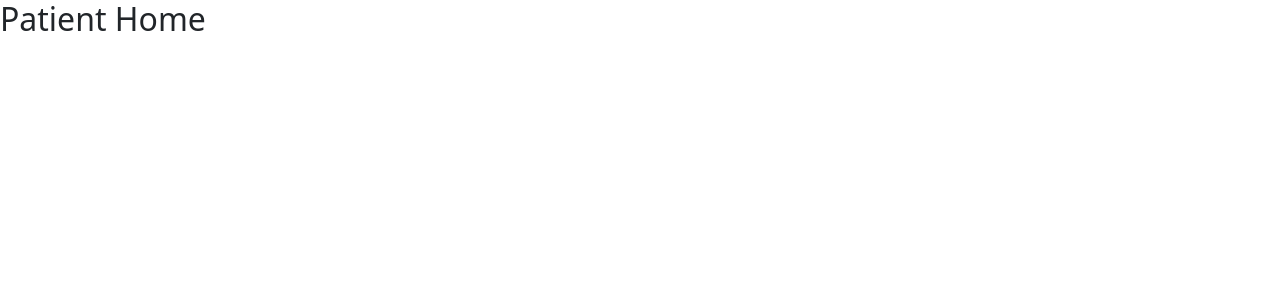
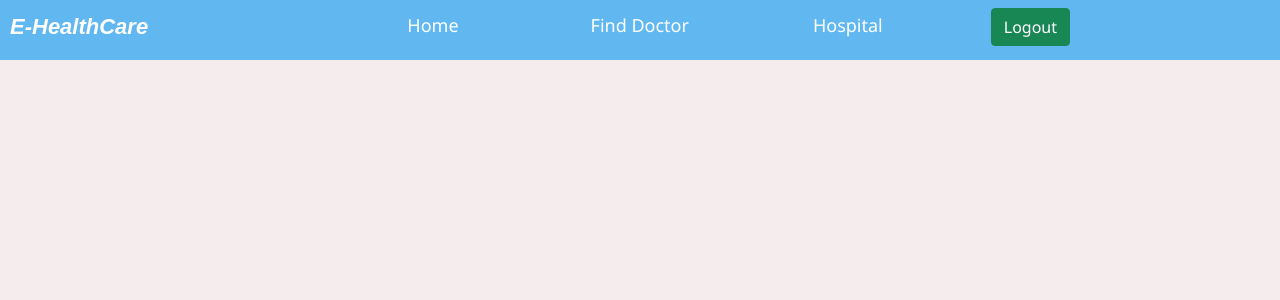
Before and after one commit to SamratHossain/HealthCare-Frontend, a React (Create React App) app: page /patient/home in a window 1280 px wide. Shown: the top 300 px of the page. Built offline with nearby package versions, Linux system fonts and the light colour scheme.

Commit message:
add doctor category

```diff
--- /dev/null
+++ b/src/Actions/PatientAction.js
@@ -0,0 +1,41 @@
+import axios from 'axios'
+import {
+    FIND_DOCTOR_REQUEST,
+    FIND_DOCTOR_SUCCESSFUL,
+    FIND_DOCTOR_FAILED,
+} from '../Constants/PatientConstants'
+
+
+export const findDoctor = () => async (dispatch, getState) => {
+    try{
+        dispatch({
+            type : FIND_DOCTOR_REQUEST
+        })
+
+        const {
+            userLogin : {userInfo}
+        } = getState()
+
+        const config = {
+            headers : {
+                'Content-Type' : 'application/json',
+                Authorization : `Bearer ${userInfo.data.access}`
+            }
+        }
+
+        const {data} = await axios.get(
+            "/api/doctors/view-category/",
+            config
+        )
+
+        dispatch({
+            type : FIND_DOCTOR_SUCCESSFUL,
+            payload : data
+        })
+    }catch(error){
+        dispatch({
+            type : FIND_DOCTOR_FAILED,
+            payload : error
+        })
+    }
+}
--- a/src/App.js
+++ b/src/App.js
@@ -10,7 +10,6 @@ import DoctorSignup from "./Screen/DoctorSignup";
 import PatientSignup from "./Screen/PatientSignup";
 import Login from "./Screen/Login";
 import DoctorHome from "./Screen/DoctorHome";
-import PatientHome from "./Screen/PatientHome";
 import DoctorProfile from "./Screen/DoctorProfile";
 import Qualification from "./Screen/Qualification";
 import Experience from "./Screen/Experience";
@@ -22,6 +21,9 @@ import UpdatePersonalInfo from "./Screen/DoctorScreen/UpdatePersonalInfo";
 import UpdateDoctorInfo from "./Screen/DoctorScreen/UpdateDoctorInfo";
 import UpdateQualification from "./Screen/DoctorScreen/UpdateQualification";
 import UpdateExperience from "./Screen/DoctorScreen/UpdateExperience";
+
+import PatientHome from "./Screen/PatientScreen/PatientHome";
+import FindDoctors from "./Screen/PatientScreen/FindDoctors";
 
 const App = () => {
   return (
@@ -40,13 +42,15 @@ const App = () => {
               <Route exact path="/doctor/profile/update-doctor-info"> <UpdateDoctorInfo /> </Route>
               <Route exact path="/doctor/profile/update-qualification"> <UpdateQualification /> </Route>
               <Route exact path="/doctor/profile/update-experience/:id"> <UpdateExperience /> </Route>
-              <Route exact path="/patient/home"> <PatientHome /> </Route>
               <Route exact path="/doctor/signup/qualification"> <Qualification /> </Route>
               <Route exact path="/doctor/signup/experience"> <Experience /> </Route>
               <Route exact path="/doctor/signup/availability"> <Availability /> </Route>
               <Route exact path="/doctor/signup/consultationfee"> <ConsultationFee /> </Route>
               <Route exact path="/doctor/signup/nidcard"> <NidCard /> </Route>
               <Route exact path="/doctor/signup/done"> <Done /> </Route>
+
+              <Route exact path="/patient/home"> <PatientHome /> </Route>
+              <Route exact path="/patient/find-doctor"> <FindDoctors /> </Route>
             </Switch>
         </BrowserRouter>
       </div>
--- /dev/null
+++ b/src/CSS/Navbar.css
@@ -0,0 +1,139 @@
+* {
+    box-sizing: border-box;
+  }
+
+  body {
+    margin: 0px;
+    font-family: 'segoe ui';
+    background-color: rgba(245, 237, 237, 0.993);
+    /* background-image: url('images/Patient/ecare.jpg'); */
+    background-repeat: no-repeat;
+    background-position: center;
+    background-attachment: fixed;
+    background-size: cover;
+    width: 100%;
+    height: 100vh;
+  }
+
+  .nav {
+    height: 60px;
+    width: 100%;
+    background-color: #61b8f1;
+    position: relative;
+  }
+
+  .nav > .nav-header {
+    display: inline;
+    font-style: oblique;
+  }
+
+  .nav > .nav-header > .nav-title {
+    display: inline-block;
+    font-size: 22px;
+    color: rgb(253, 253, 253);
+    font-weight: 550;
+    font-family: Arial, Helvetica, sans-serif;
+    padding: 10px 10px 10px 10px;
+  }
+
+  .nav > .nav-btn {
+    display: none;
+  }
+
+  .nav > .nav-links {
+    display: inline;
+    position: absolute;
+    top: 0;
+    right: 0;
+    font-size: 18px;
+    padding-right: 10px;
+  }
+
+  .nav > .nav-links > ul li a{
+    display: block;
+    padding: 0 8px;
+    color: #fff;
+    line-height: 40px;
+    font-size: 18px;
+    text-decoration: none;
+  }
+
+  .nav > .nav-links > ul{
+    padding: 0;
+    margin-top: 5px;
+    list-style: none;
+    position: relative;
+    margin-right: 100px;
+  }
+  .nav > .nav-links > ul li{
+    display: inline-block;
+    margin-right: 100px;
+  }
+  .nav > .nav-links > ul li:hover{
+      background-color: #41525f;
+      border-radius: 5px;
+  }
+
+  .nav > #nav-check {
+    display: none;
+  }
+
+
+  @media (max-width:750px) {
+    .nav > .nav-btn {
+      display: inline-block;
+      position: absolute;
+      right: 0px;
+      top: 0px;
+    }
+    .nav > .nav-btn > label {
+      display: inline-block;
+      width: 50px;
+      height: 50px;
+      padding: 13px;
+    }
+    .nav > .nav-btn > label:hover,.nav  #nav-check:checked ~ .nav-btn > label {
+      background-color: rgba(0, 0, 0, 0.3);
+    }
+    .nav > .nav-btn > label > span {
+      display: block;
+      width: 25px;
+      height: 10px;
+      border-top: 2px solid #eee;
+    }
+    .nav > .nav-links {
+      position: absolute;
+      display: block;
+      width: 100%;
+      background-color: #333;
+      height: 0px;
+      transition: all 0.3s ease-in;
+      overflow-y: hidden;
+      top: 50px;
+      left: 0px;
+    }
+    .nav > .nav-links > ul li a {
+      display: block;
+      width: 100%;
+    }
+
+      .nav > .nav-links > ul li{
+        display: block;
+        margin-bottom: 20px;
+        padding: 0;
+        background-color: #333;
+
+      }
+      .nav > .nav-links > ul li a{
+          margin-left: 40%;
+      }
+
+
+    .nav > #nav-check:not(:checked) ~ .nav-links {
+      height: 0px;
+    }
+    .nav > #nav-check:checked ~ .nav-links {
+      height: calc(100vh - 50px);
+      overflow-y: auto;
+    }
+  }
--- /dev/null
+++ b/src/CSS/Patient/find-doctor.css
@@ -0,0 +1,14 @@
+.doctor-list{
+    width: 80%;
+    margin: auto;
+}
+
+.category{
+    height: 300px;
+    background-color: rgb(22, 158, 221);
+}
+
+.category:hover{
+    background-color: rgb(15, 131, 209);
+    cursor: pointer;
+}
--- /dev/null
+++ b/src/Components/Patient/Navbar.js
@@ -0,0 +1,47 @@
+import React from 'react';
+import { useDispatch } from 'react-redux';
+import { Link, useHistory } from 'react-router-dom';
+import UserLogoutAction from '../../Actions/UserActions';
+
+const Navbar = () => {
+
+  const dispatch = useDispatch()
+
+  const history = useHistory()
+
+  const logoutHandler = () => {
+      dispatch(UserLogoutAction())
+      history.push('/login')
+
+  }
+  return(
+      <div>
+          <div class="nav">
+        <input type="checkbox" id="nav-check" />
+        <div class="nav-header">
+          <div class="nav-title">
+            E-HealthCare
+          </div>
+        </div>
+        <div class="nav-btn">
+          <label for="nav-check">
+            <span></span>
+            <span></span>
+            <span></span>
+          </label>
+        </div>
+
+        <div class="nav-links">
+            <ul>
+              <li><Link to="/patient/home"><a >Home</a></Link></li>
+              <li><Link to="/patient/find-doctor"><a >Find Doctor</a></Link></li>
+              <li><a href="#" target="_blank">Hospital</a></li>
+              <li><button className='btn btn-success' onClick={logoutHandler}>Logout</button></li>
+            </ul>
+        </div>
+    </div>
+      </div>
+  )
+}
+
+export default Navbar;
--- /dev/null
+++ b/src/Constants/PatientConstants.js
@@ -0,0 +1,3 @@
+export const FIND_DOCTOR_REQUEST = "FIND_DOCTOR_REQUEST"
+export const FIND_DOCTOR_SUCCESSFUL = "FIND_DOCTOR_SUCCESSFUL"
+export const FIND_DOCTOR_FAILED = "FIND_DOCTOR_FAILED"
--- /dev/null
+++ b/src/Reducers/PatientReducers.js
@@ -0,0 +1,32 @@
+import {
+    FIND_DOCTOR_REQUEST,
+    FIND_DOCTOR_SUCCESSFUL,
+    FIND_DOCTOR_FAILED,
+    } from '../Constants/PatientConstants'
+
+export const findDoctorReducer = (state = {categories: []}, action) => {
+    switch(action.type){
+        case FIND_DOCTOR_REQUEST:
+            return {
+                ...state,
+                loading : true,
+            }
+
+        case FIND_DOCTOR_SUCCESSFUL:
+            return {
+                ...state,
+                loading : false,
+                categories : action.payload
+            }
+
+        case FIND_DOCTOR_FAILED:
+            return {
+                ...state,
+                loading : false,
+                error : action.payload
+            }
+
+        default:
+            return state
+    }
+}
--- a/src/Screen/DoctorScreen/DoctorInfo.js
+++ b/src/Screen/DoctorScreen/DoctorInfo.js
@@ -25,8 +25,6 @@ const DoctorInfo = () => {
 
     const userLogin = useSelector(state => state.userLogin)
     const {userInfo} = userLogin
-
-
 
     const id = doctorInfo.id
 
--- /dev/null
+++ b/src/Screen/PatientScreen/FindDoctors.js
@@ -0,0 +1,62 @@
+import React from 'react';
+import Navbar from '../../Components/Patient/Navbar';
+import { useState, useEffect } from 'react'
+import { useDispatch, useSelector } from 'react-redux'
+import { useHistory, Link } from 'react-router-dom'
+import { findDoctor } from '../../Actions/PatientAction';
+import '../../CSS/Patient/find-doctor.css'
+
+const FindDoctors = () => {
+
+  const userLogin = useSelector(state => state.userLogin)
+  const {userInfo} = userLogin
+
+  const doctorCategories = useSelector(state => state.doctorCategories)
+  const {categories} = doctorCategories
+
+  console.log("cat: ",categories);
+
+
+
+  const dispatch = useDispatch()
+  const history = useHistory()
+
+  useEffect(() => {
+    if(userInfo){
+        dispatch(findDoctor())
+    }else{
+        history.push('/login')
+    }
+  },[dispatch])
+
+  const categoryHandler = () => {
+    history.push('/doctor-list')
+  }
+
+  return(
+      <div>
+          <Navbar />
+          <div>
+            <div className='container-fluid find-doctor'>
+              <div className='row doctor-list justify-content-center'>
+                {
+                  categories.map((category) => (
+
+                    <div className='col-lg-4 col-12 '>
+                      <div className='rounded my-2 p-3 category' onClick={categoryHandler}>
+                          <h5 className='text-center text-white fs-4 fw-bold'>{category.name}</h5>
+                          <p className=' text-white fs-4 mt-3'>{category.about}</p>
+                      </div>
+                    </div>
+
+                  ))
+                }
+              </div>
+            </div>
+          </div>
+
+      </div>
+  )
+}
+
+export default FindDoctors;
--- a/src/Screen/PatientHome.js
+++ b/src/Screen/PatientScreen/PatientHome.js
@@ -1,9 +1,11 @@
 import React from 'react'
+import Navbar from '../../Components/Patient/Navbar'
+import '../../CSS/Navbar.css'
 
 const PatientHome = () => {
     return (
         <div>
-            <h2>Patient Home</h2>
+            <Navbar />
         </div>
     )
 }
--- a/src/store.js
+++ b/src/store.js
@@ -16,6 +16,11 @@ import { viewPersonalInfoReducer,
          updateQualificationReducer
          } from "./Reducers/DoctorReducers";
 
+import {
+    findDoctorReducer
+ } from "./Reducers/PatientReducers"
+
+
 const rootReducer = combineReducers({
     patientSignup : PatientSignupReducer,
     doctorSignup : DoctorSignupReducer,
@@ -29,7 +34,9 @@ const rootReducer = combineReducers({
     viewExperience : viewExperienceReducer,
     updateExperience : updateExperienceReducer,
     viewQualification : viewQualificationReducer,
-    updateQualification : updateQualificationReducer
+    updateQualification : updateQualificationReducer,
+
+    doctorCategories : findDoctorReducer
 })
 
 const userTokenFromLocalStorage = localStorage.getItem('UserInfo')?
```
Also changed, not shown: src/images/Patient/ecare.jpg (added).
